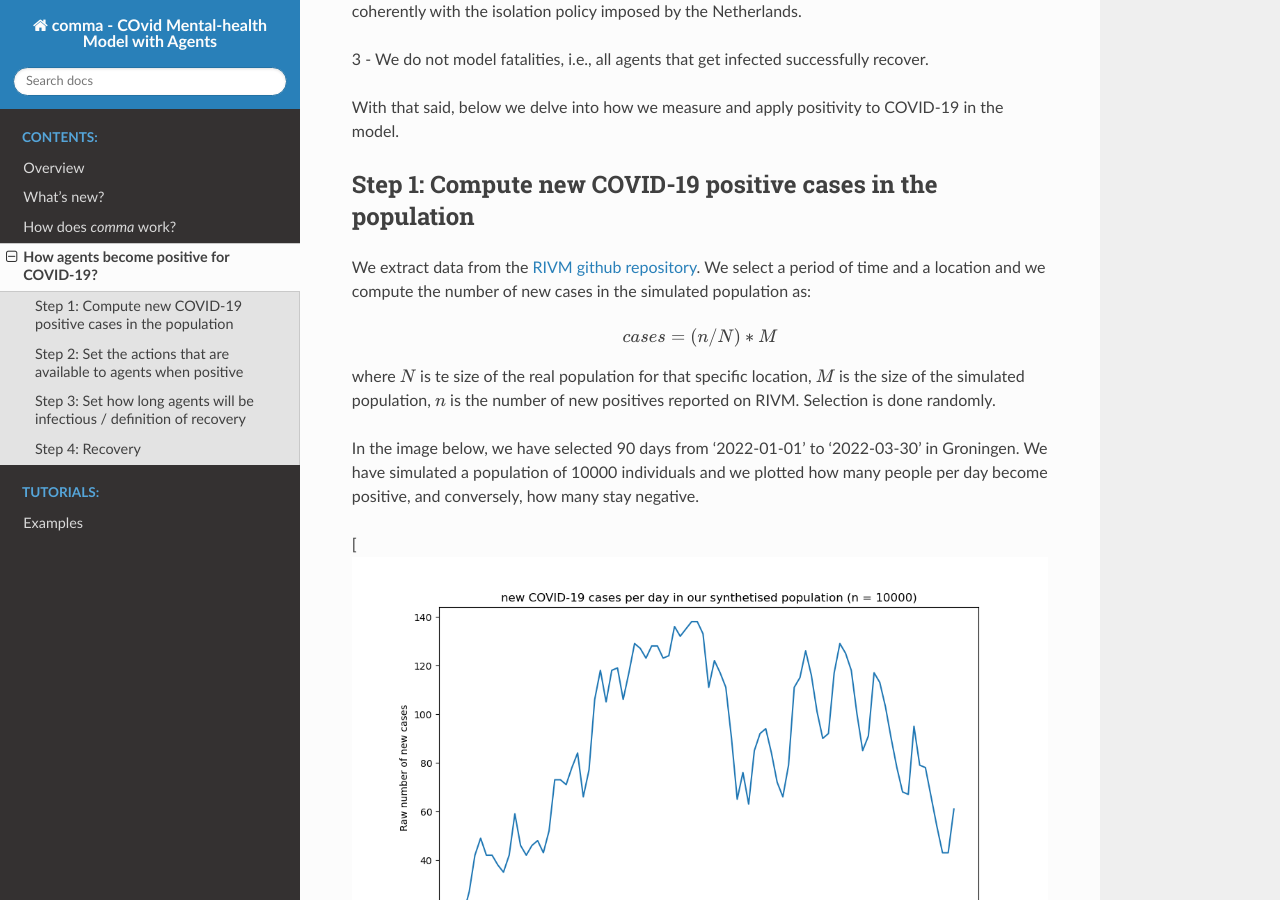
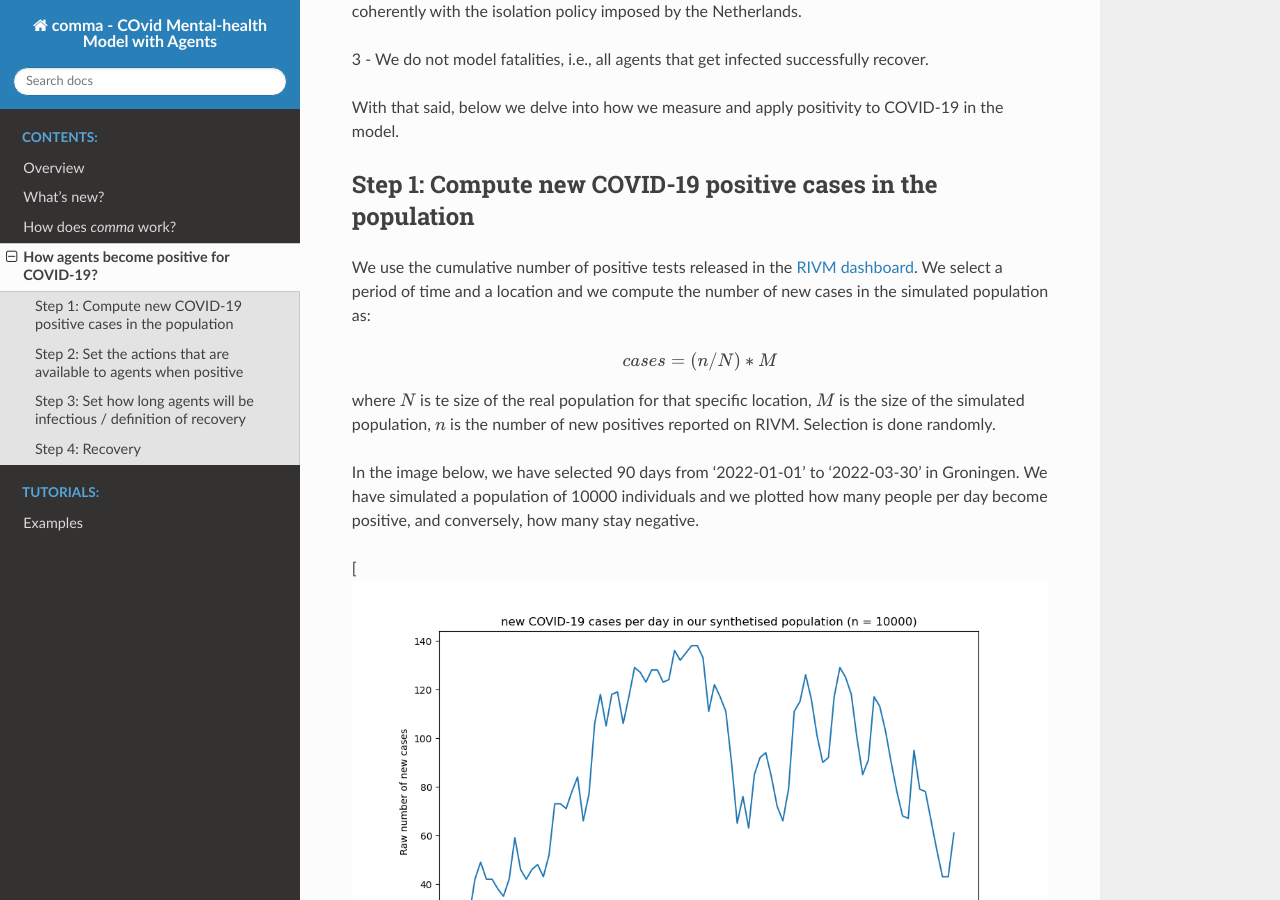
Before and after one commit to covid19ABM/comma, a Sphinx documentation site: the page built from docs/positivity_estimation.rst, in a window 1280 px wide and 900 px high, scrolled down 736 px. Built offline with Sphinx 7.4.7 and the Read the Docs theme 2.0.0, drawn with Linux system fonts in a browser that asks for light colours; pages that are not in the unit, such as notebooks, are missing from menus.

Commit message:
updated link to RIVM

```diff
--- a/docs/positivity_estimation.rst
+++ b/docs/positivity_estimation.rst
@@ -35,7 +35,7 @@ With that said, below we delve into how we measure and apply positivity to COVID
 Step 1: Compute new COVID-19 positive cases in the population
 ~~~~~~~~~~~~~~~~~~~~~~~~~~~~~~~~~~~~~~~~~~~~~~~~~~~~~~~~~~~~~
 
-We extract data from the `RIVM github repository <https://github.com/mzelst/covid-19/raw/master/data-rivm/tests/>`_.
+We use the cumulative number of positive tests released in the `RIVM dashboard <https://data.rivm.nl/covid-19/>`_.
 We select a period of time and a location and we compute the number of new cases in the simulated population
 as:
 
```
